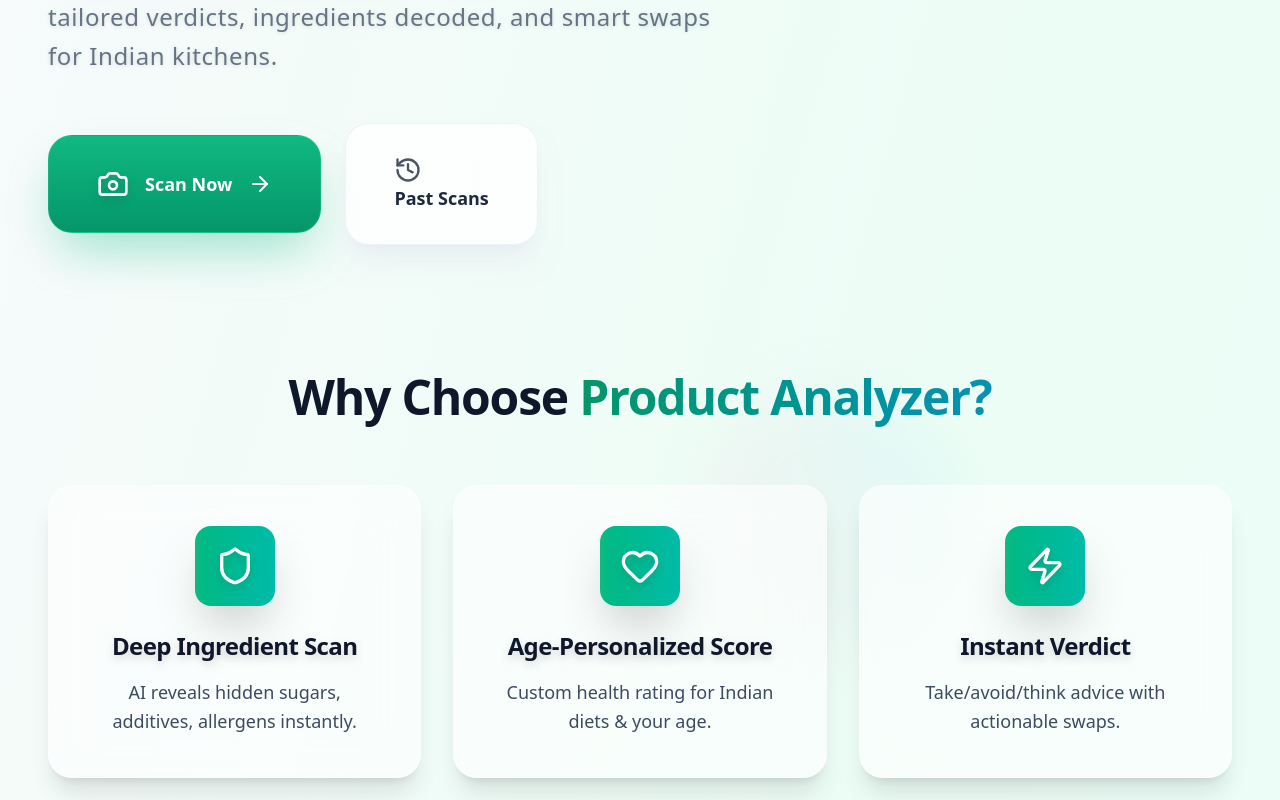
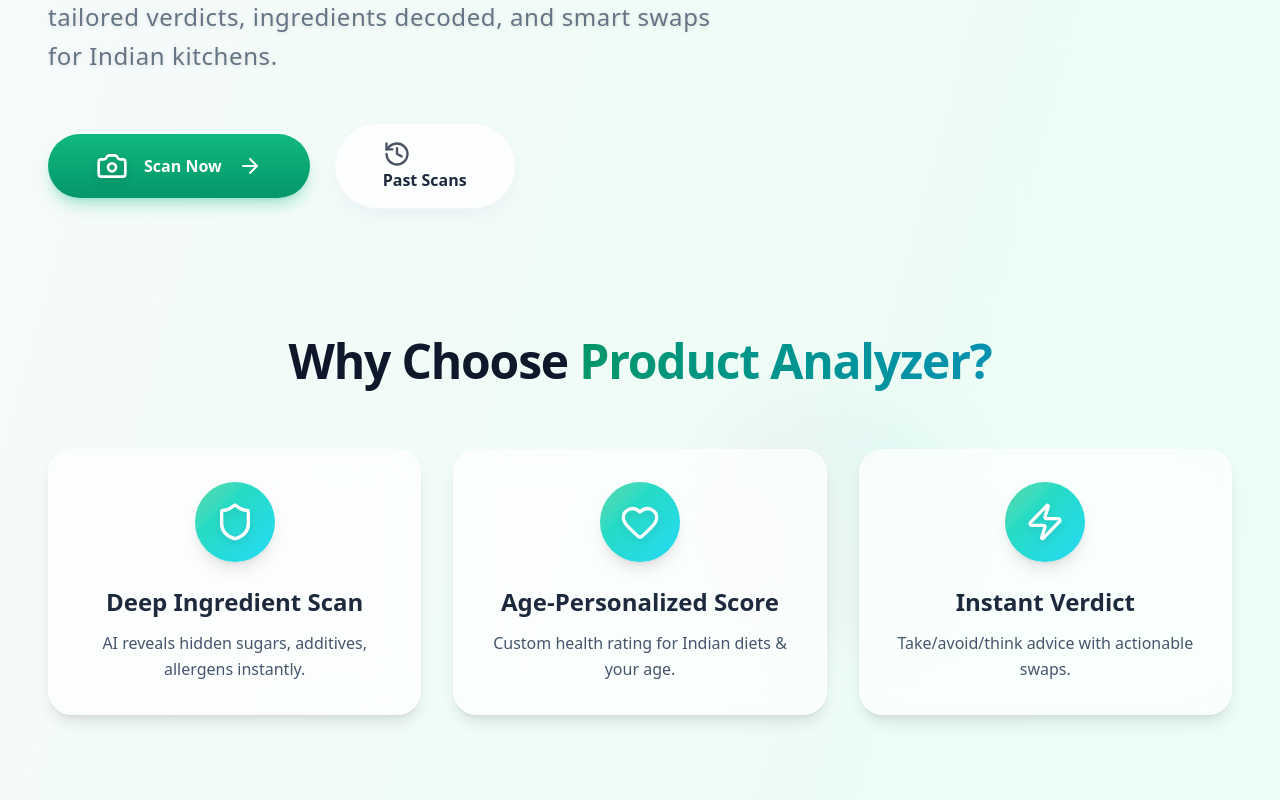
Before and after one commit to ShubhamPP04/product-analyzer, a Next.js app: page / in a window 1280 px wide. Shown: the part 720-1520 px from the top of the page. Built offline with nearby package versions, Linux system fonts and the light colour scheme.

Commit message:
feat: Add pulse animation and enhance FeatureCard styling for improved UI experience

```diff
--- a/src/app/globals.css
+++ b/src/app/globals.css
@@ -119,6 +119,11 @@
 .pulse-slow { animation: pulse 4s cubic-bezier(0.4, 0, 0.6, 1) infinite; }
 .spin-slow { animation: spin-slow 20s linear infinite; }
 .ping-slow { animation: ping-slow 3s infinite; }
+@keyframes pulse-slow {
+  0%, 100% { opacity: 1; }
+  50% { opacity: 0.4; }
+}
+.animate-pulse-slow { animation: pulse-slow 2s cubic-bezier(0.4, 0, 0.6, 1) infinite; }
 .float { animation: float 6s ease-in-out infinite; }
 .cursor-glow { transition: all 0.2s ease-out; }
 .terminal-button:hover .scanline { animation: scanline 1s linear infinite; }
--- a/src/app/page.tsx
+++ b/src/app/page.tsx
@@ -137,7 +137,7 @@ export default function Home() {
               <div className="flex flex-col lg:flex-row gap-6 mb-16 items-stretch lg:items-center">
                  <Link
                    href="/analyzer"
-                  className="group relative flex-1 lg:flex-none bg-gradient-to-b from-emerald-500 to-emerald-600 text-white font-bold text-lg px-12 py-8 rounded-3xl shadow-2xl shadow-emerald-500/40 hover:shadow-emerald-600/60 hover:-translate-y-3 transition-all duration-500 overflow-hidden border border-emerald-400/30 backdrop-blur-md"
+                   className="group relative flex-1 lg:flex-none bg-gradient-to-b from-emerald-500 to-emerald-600 text-white font-bold text-base px-12 py-4 rounded-full shadow-lg shadow-emerald-500/30 hover:shadow-xl hover:shadow-emerald-600/40 hover:-translate-y-1 transition-all duration-300 overflow-hidden"
                  >
                   <div className="absolute inset-0 bg-white/10 -skew-y-6 rotate-1 scale-110 opacity-0 group-hover:opacity-100 group-hover:scale-100 group-hover:rotate-0 transition-all duration-700" />
                   <div className="relative flex items-center gap-4">
@@ -148,7 +148,7 @@ export default function Home() {
                 </Link>
                  <Link
                    href="/history"
-                  className="group flex-1 lg:flex-none justify-center items-center gap-4 bg-white/80 backdrop-blur-xl rounded-3xl px-12 py-8 font-bold text-lg text-slate-800 shadow-xl shadow-slate-200/50 hover:shadow-2xl hover:shadow-emerald-300/30 hover:text-emerald-600 border border-slate-200/50 hover:border-emerald-300/50 transition-all duration-500 hover:-translate-y-2"
+                   className="group flex-1 lg:flex-none justify-center items-center gap-3 bg-white/80 rounded-full px-12 py-4 font-bold text-base text-slate-800 shadow-lg shadow-slate-200/40 hover:shadow-xl hover:shadow-emerald-300/20 hover:text-emerald-600 border border-slate-200/40 hover:border-emerald-300/40 transition-all duration-300 hover:-translate-y-1"
                  >
                   <History className="h-7 w-7 opacity-80 group-hover:opacity-100 group-hover:rotate-12 transition-all" />
                   Past Scans
@@ -238,26 +238,43 @@ export default function Home() {
               <h2 className="text-3xl lg:text-5xl font-black text-slate-900 mb-16 text-center tracking-tight">
                 Loved by <span className="text-transparent bg-clip-text bg-gradient-to-r from-emerald-600 to-cyan-600">Health Enthusiasts</span>
               </h2>
-              <div className="grid grid-cols-1 md:grid-cols-3 gap-6">
+               <div className="grid grid-cols-1 md:grid-cols-3 gap-8">
                  {[
                    { name: "Priya S.", role: "Nutritionist", text: "Finally an app that understands Indian ingredients! It's been a game changer for my clients." },
                    { name: "Rahul M.", role: "Fitness Coach", text: "The age-personalized scoring is brilliant. It helps me tailor advice for different age groups instantly." },
                    { name: "Anjali K.", role: "Mother of two", text: "I use this every time I go grocery shopping. It's so reassuring to know what's really in the packet." }
                  ].map((testimonial, i) => (
-                  <div key={i} className="bg-white/60 backdrop-blur-xl p-8 rounded-3xl border border-white/40 shadow-lg hover:shadow-xl transition-all">
-                    <div className="flex gap-1 mb-4">
-                      {[1, 2, 3, 4, 5].map((star) => (
-                        <Star key={star} className="w-5 h-5 text-yellow-400 fill-yellow-400" />
-                      ))}
-                    </div>
-                    <p className="text-slate-700 mb-6 leading-relaxed">&quot;{testimonial.text}&quot;</p>
-                    <div className="flex items-center gap-3">
-                      <div className="w-10 h-10 rounded-full bg-gradient-to-br from-emerald-400 to-cyan-400 flex items-center justify-center text-white font-bold">
+                   <div key={i} className="group relative bg-gradient-to-br from-white via-emerald-50/30 to-cyan-50/30 p-8 rounded-2xl border border-emerald-100/50 shadow-lg hover:shadow-2xl hover:shadow-emerald-200/30 transition-all duration-500 hover:-translate-y-2 overflow-hidden">
+                     {/* Subtle background pattern */}
+                     <div className="absolute top-0 right-0 w-32 h-32 bg-gradient-to-br from-emerald-100/20 to-cyan-100/20 rounded-full blur-2xl -translate-y-8 translate-x-8" />
+
+                     {/* Quote mark */}
+                     <div className="absolute top-4 left-4 text-6xl text-emerald-200/60 font-serif leading-none">"</div>
+
+                     {/* Content */}
+                     <div className="relative z-10">
+                       <p className="text-slate-700 mb-8 leading-relaxed text-lg pl-8">&ldquo;{testimonial.text}&rdquo;</p>
+
+                       {/* User info */}
+                       <div className="flex items-center gap-4">
+                         <div className="relative">
+                           <div className="w-14 h-14 rounded-full bg-gradient-to-br from-emerald-400 via-cyan-400 to-teal-400 flex items-center justify-center text-white font-bold text-xl shadow-lg group-hover:scale-110 transition-transform duration-300">
                              {testimonial.name[0]}
                            </div>
+                           {/* Subtle glow */}
+                           <div className="absolute inset-0 rounded-full bg-gradient-to-br from-emerald-400 to-cyan-400 opacity-20 blur-md scale-110" />
+                         </div>
                          <div>
-                        <p className="font-bold text-slate-900">{testimonial.name}</p>
-                        <p className="text-xs text-slate-500 font-medium uppercase tracking-wider">{testimonial.role}</p>
+                           <p className="font-bold text-slate-900 text-lg">{testimonial.name}</p>
+                           <p className="text-sm text-emerald-600 font-medium">{testimonial.role}</p>
+                         </div>
+                       </div>
+
+                       {/* Rating stars */}
+                       <div className="flex gap-1 mt-4 justify-end">
+                         {[1, 2, 3, 4, 5].map((star) => (
+                           <Star key={star} className="w-4 h-4 text-amber-400 fill-amber-400 drop-shadow-sm" />
+                         ))}
                        </div>
                      </div>
                    </div>
--- a/src/components/FeatureCard.tsx
+++ b/src/components/FeatureCard.tsx
@@ -8,23 +8,24 @@ interface FeatureCardProps {
 
 export default function FeatureCard({ icon: Icon, title, description }: FeatureCardProps) {
     return (
-        <div className="group relative rounded-3xl p-8 md:p-10 backdrop-blur-xl bg-white/60 border border-white/30 shadow-xl hover:shadow-2xl hover:shadow-emerald-300/50 transition-all duration-500 hover:-translate-y-4 h-full flex flex-col justify-between cursor-pointer overflow-hidden">
-            <div className="absolute inset-0 bg-gradient-to-br from-emerald-50/70 to-cyan-50/70 opacity-0 group-hover:opacity-100 transition-all duration-700 -z-10" />
+        <div className="relative group flex flex-col items-center text-center p-8 rounded-3xl bg-white/70 backdrop-blur-xl border border-white/50 shadow-lg hover:shadow-xl transition-all duration-300 ease-in-out transform hover:-translate-y-2 overflow-hidden">
+            {/* Background Gradient on Hover */}
+            <div className="absolute inset-0 bg-gradient-to-br from-emerald-50 to-cyan-50 opacity-0 group-hover:opacity-100 transition-opacity duration-500 -z-10" />
 
-            <div className="w-16 h-16 md:w-20 md:h-20 bg-gradient-to-r from-emerald-500 to-teal-500 rounded-2xl flex items-center justify-center mb-6 shadow-2xl group-hover:scale-110 transition-all duration-500 mx-auto">
-                <Icon className="h-8 w-8 md:h-10 md:w-10 text-white drop-shadow-lg" />
+            {/* Icon */}
+            <div className="relative w-20 h-20 flex items-center justify-center rounded-full bg-gradient-to-br from-emerald-400 to-cyan-400 text-white text-3xl mb-6 shadow-lg group-hover:scale-110 transition-transform duration-300 ease-in-out">
+                <Icon className="w-10 h-10 drop-shadow-md" />
+                {/* Subtle glow effect */}
+                <div className="absolute inset-0 rounded-full bg-white/20 opacity-0 group-hover:opacity-100 transition-opacity duration-500 animate-pulse-slow" />
             </div>
 
-            <div>
-                <h3 className="text-xl md:text-2xl font-black text-slate-900 mb-3 md:mb-4 tracking-tight group-hover:text-emerald-600 transition-all drop-shadow-lg text-center">
-                    {title}
-                </h3>
-                <p className="text-base md:text-lg text-slate-700 leading-relaxed text-center opacity-95">
-                    {description}
-                </p>
-            </div>
-
-            <div className="absolute bottom-4 right-4 w-20 h-20 bg-white/40 rounded-2xl backdrop-blur-sm opacity-0 group-hover:opacity-100 transition-all duration-500 scale-75" />
+            {/* Content */}
+            <h3 className="text-2xl font-bold text-slate-800 mb-3 group-hover:text-emerald-700 transition-colors duration-300">
+                {title}
+            </h3>
+            <p className="text-slate-600 leading-relaxed">
+                {description}
+            </p>
         </div>
     );
 }
```
Lines whose indentation alone changed are shown as unchanged.
